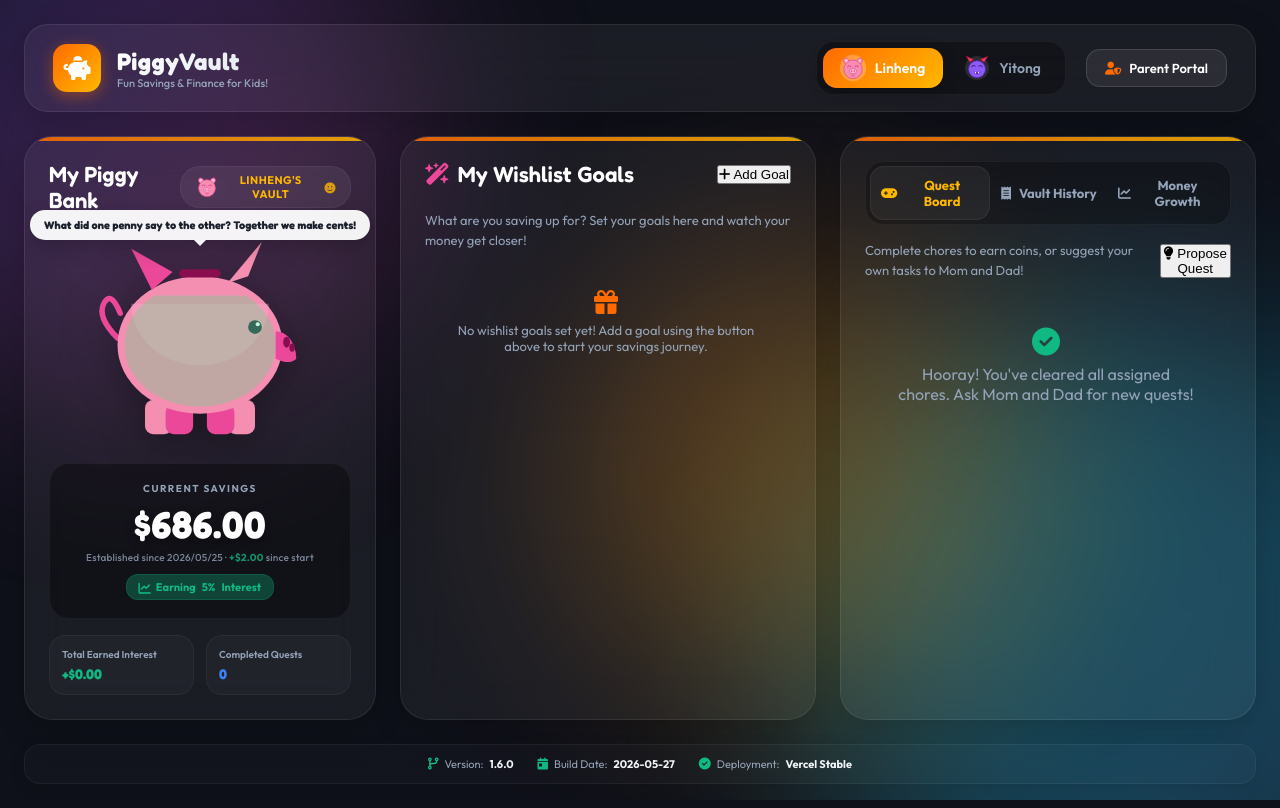
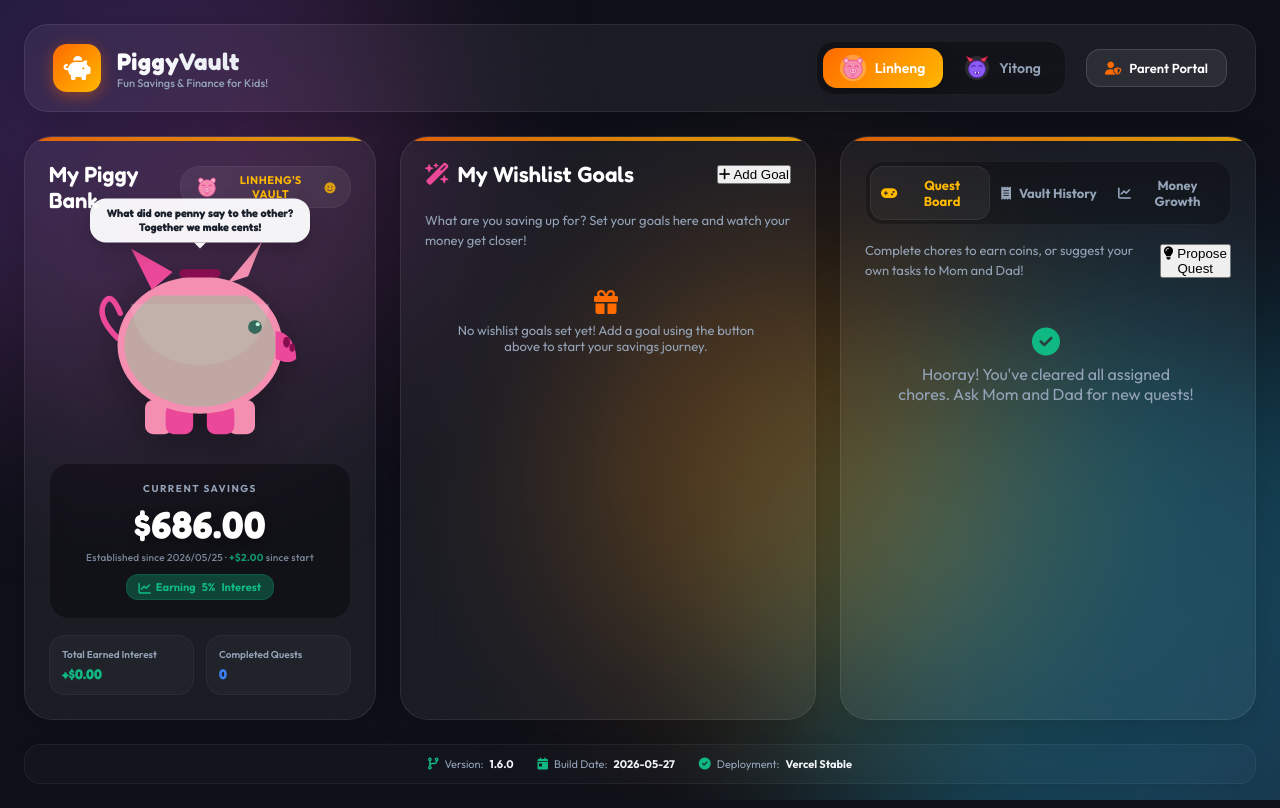
Before and after one commit to MEWinoZino/piggyvault, a plain HTML site: page index.html in a window 1280 px wide. Drawn offline with nearby package versions, Linux system fonts and the light colour scheme.

Commit message:
style: enable speech bubble text wrapping and horizontal centering for long jokes

```diff
--- a/app.js
+++ b/app.js
@@ -725,9 +725,9 @@ function triggerPiggyWiggle() {
   bubble.innerText = randomTip;
 
   // Highlight bubble
-  bubble.style.transform = "translateY(-4px) scale(1.05)";
+  bubble.style.transform = "translateX(-50%) translateY(-6px) scale(1.05)";
   setTimeout(() => {
-    bubble.style.transform = "none";
+    bubble.style.transform = "";
   }, 400);
 }
 
--- a/styles.css
+++ b/styles.css
@@ -427,7 +427,9 @@ body {
 /* Floating speech bubble */
 .piggy-speech-bubble {
   position: absolute;
-  top: -15px;
+  top: -25px; /* raised slightly for longer jokes wrapping */
+  left: 50%;
+  transform: translateX(-50%);
   background: rgba(255, 255, 255, 0.95);
   color: #1a202c;
   padding: 8px 14px;
@@ -436,7 +438,12 @@ body {
   font-size: 11px;
   font-weight: 700;
   box-shadow: 0 8px 20px rgba(0, 0, 0, 0.2);
-  white-space: nowrap;
+  width: max-content;
+  max-width: 220px;
+  text-align: center;
+  white-space: normal;
+  word-wrap: break-word;
+  z-index: 100;
   animation: floatBubble 3s infinite ease-in-out;
 }
 
@@ -454,8 +461,8 @@ body {
 }
 
 @keyframes floatBubble {
-  0%, 100% { transform: translateY(0); }
-  50% { transform: translateY(-4px); }
+  0%, 100% { transform: translateX(-50%) translateY(0); }
+  50% { transform: translateX(-50%) translateY(-6px); }
 }
 
 /* Fall-down coin styles inside wrapper */
```
